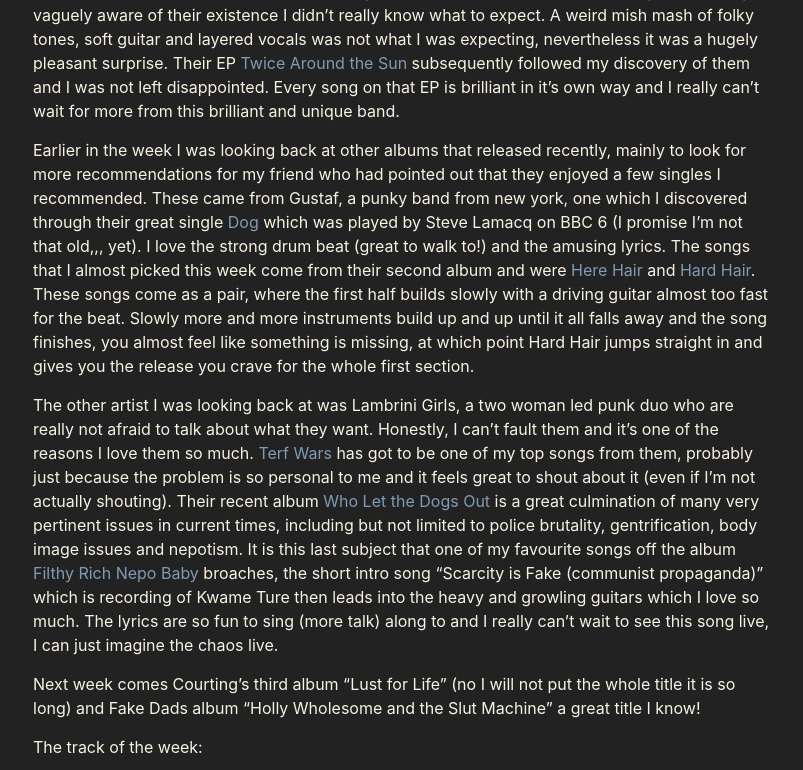
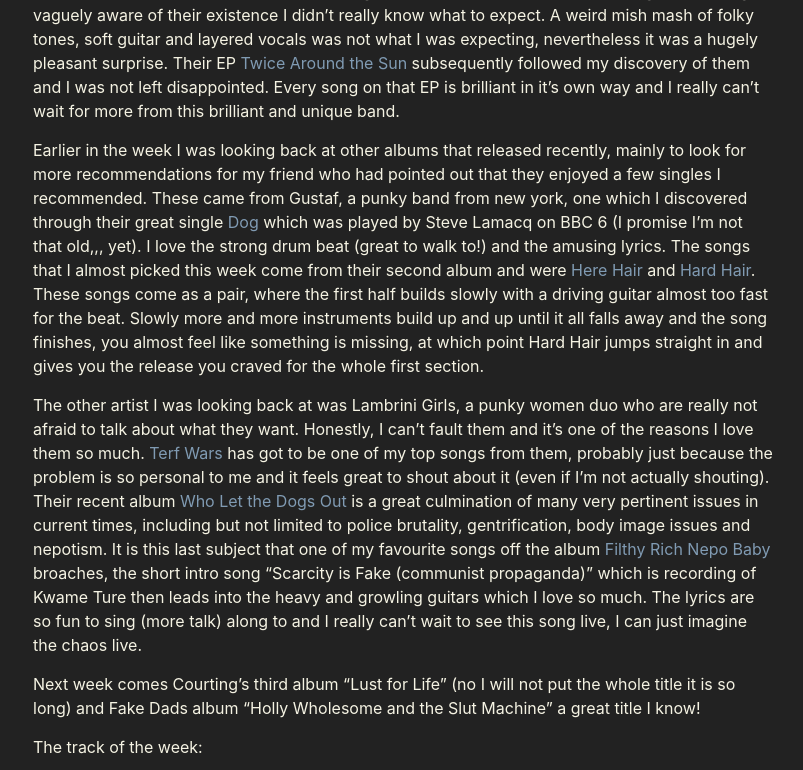
Before and after one commit to awsloth/awsloth.github.io, a Jekyll site: the page built from media.markdown, in a window 1280 px wide and 900 px high, scrolled down 1130 px, cut to the strip 0-770 px from the top of the window. Shown: the whole strip, without its empty margins (237-1040 px from the left). Built offline with Jekyll 4.4.1, drawn with Linux system fonts in a browser that asks for light colours; a script that is not in the unit is left out.

Commit message:
Fix more typos

```diff
--- a/media.markdown
+++ b/media.markdown
@@ -39,9 +39,9 @@
 
 This week has been a real turning point in the weather, having consistent double digit temperatures and sunny warm days has meant I've enjoyed a lot more time outside. I think the song I have chosen really captures the sort of playful and joyous feeling I'm getting from the coming of spring. Ugly are a band I discovered back in March this year, they were supporting Bleach Lab at the Hare and Hounds, a wonderfully intimate venue and one very reminiscent of my favourite Leeds venue, the Brudenell. Having never listened to them before the night, but being vaguely aware of their existence I didn't really know what to expect. A weird mish mash of folky tones, soft guitar and layered vocals was not what I was expecting, nevertheless it was a hugely pleasant surprise. Their EP [Twice Around the Sun](https://open.spotify.com/album/3wzMjiyIQ2zDv3suwSHxpp?si=i2MGJ_c1QImW5YQ6cvEAKw) subsequently followed my discovery of them and I was not left disappointed. Every song on that EP is brilliant in it's own way and I really can't wait for more from this brilliant and unique band.
 
-Earlier in the week I was looking back at other albums that released recently, mainly to look for more recommendations for my friend who had pointed out that they enjoyed a few singles I recommended. These came from Gustaf, a punky band from new york, one which I discovered through their great single [Dog](https://open.spotify.com/track/0uK8gLvvWEVVeLG95CPuh0?si=8e105422d3d643ad) which was played by Steve Lamacq on BBC 6 (I promise I'm not that old,,, yet). I love the strong drum beat (great to walk to!) and the amusing lyrics. The songs that I almost picked this week come from their second album and were [Here Hair](https://open.spotify.com/track/1lhLS5iHmYUSpKBcsqnZRD?si=267d1a3375a4479e) and [Hard Hair](https://open.spotify.com/track/6VgB77wE7o9LTyDk0AukcR?si=7da5c39704144aa7). These songs come as a pair, where the first half builds slowly with a driving guitar almost too fast for the beat. Slowly more and more instruments build up and up until it all falls away and the song finishes, you almost feel like something is missing, at which point Hard Hair jumps straight in and gives you the release you crave for the whole first section.
+Earlier in the week I was looking back at other albums that released recently, mainly to look for more recommendations for my friend who had pointed out that they enjoyed a few singles I recommended. These came from Gustaf, a punky band from new york, one which I discovered through their great single [Dog](https://open.spotify.com/track/0uK8gLvvWEVVeLG95CPuh0?si=8e105422d3d643ad) which was played by Steve Lamacq on BBC 6 (I promise I'm not that old,,, yet). I love the strong drum beat (great to walk to!) and the amusing lyrics. The songs that I almost picked this week come from their second album and were [Here Hair](https://open.spotify.com/track/1lhLS5iHmYUSpKBcsqnZRD?si=267d1a3375a4479e) and [Hard Hair](https://open.spotify.com/track/6VgB77wE7o9LTyDk0AukcR?si=7da5c39704144aa7). These songs come as a pair, where the first half builds slowly with a driving guitar almost too fast for the beat. Slowly more and more instruments build up and up until it all falls away and the song finishes, you almost feel like something is missing, at which point Hard Hair jumps straight in and gives you the release you craved for the whole first section.
 
-The other artist I was looking back at was Lambrini Girls, a two woman led punk duo who are really not afraid to talk about what they want. Honestly, I can't fault them and it's one of the reasons I love them so much. [Terf Wars](https://open.spotify.com/track/7aNvsOmhlc4V07PdT4YgtN?si=0f79a9b02b824ab1) has got to be one of my top songs from them, probably just because the problem is so personal to me and it feels great to shout about it (even if I'm not actually shouting). Their recent album [Who Let the Dogs Out](https://open.spotify.com/album/4GzF4Yg3GSkKi4hAzmjBKV?si=gVO9pnFnTOmwck3lS1sypQ) is a great culmination of many very pertinent issues in current times, including but not limited to police brutality, gentrification, body image issues and nepotism. It is this last subject that one of my favourite songs off the album [Filthy Rich Nepo Baby](https://open.spotify.com/track/0z0IR9uRtwPhfGAq4wKNlb?si=20c89064956d4b24) broaches, the short intro song "Scarcity is Fake (communist propaganda)" which is recording of Kwame Ture then leads into the heavy and growling guitars which I love so much. The lyrics are so fun to sing (more talk) along to and I really can't wait to see this song live, I can just imagine the chaos live.
+The other artist I was looking back at was Lambrini Girls, a punky women duo who are really not afraid to talk about what they want. Honestly, I can't fault them and it's one of the reasons I love them so much. [Terf Wars](https://open.spotify.com/track/7aNvsOmhlc4V07PdT4YgtN?si=0f79a9b02b824ab1) has got to be one of my top songs from them, probably just because the problem is so personal to me and it feels great to shout about it (even if I'm not actually shouting). Their recent album [Who Let the Dogs Out](https://open.spotify.com/album/4GzF4Yg3GSkKi4hAzmjBKV?si=gVO9pnFnTOmwck3lS1sypQ) is a great culmination of many very pertinent issues in current times, including but not limited to police brutality, gentrification, body image issues and nepotism. It is this last subject that one of my favourite songs off the album [Filthy Rich Nepo Baby](https://open.spotify.com/track/0z0IR9uRtwPhfGAq4wKNlb?si=20c89064956d4b24) broaches, the short intro song "Scarcity is Fake (communist propaganda)" which is recording of Kwame Ture then leads into the heavy and growling guitars which I love so much. The lyrics are so fun to sing (more talk) along to and I really can't wait to see this song live, I can just imagine the chaos live.
 
 Next week comes Courting's third album "Lust for Life" (no I will not put the whole title it is so long) and Fake Dads album "Holly Wholesome and the Slut Machine" a great title I know!
 
```
